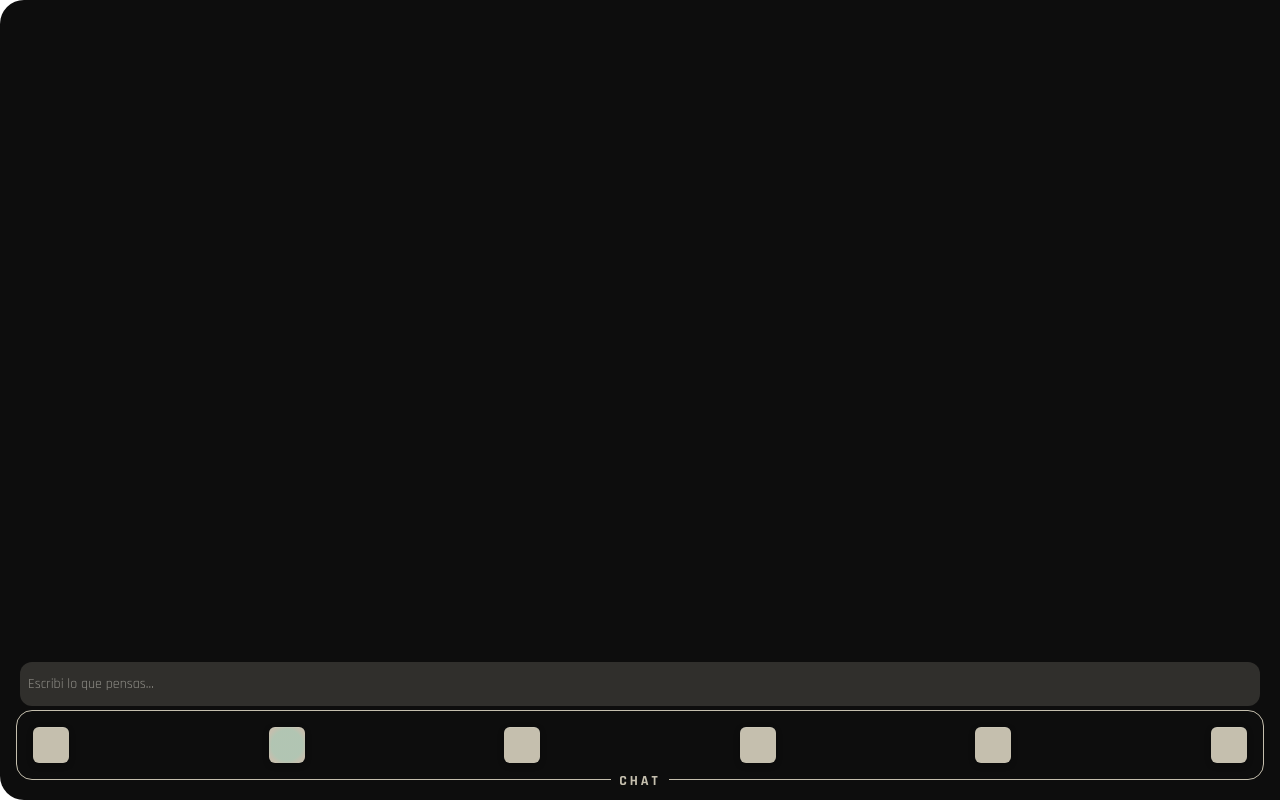
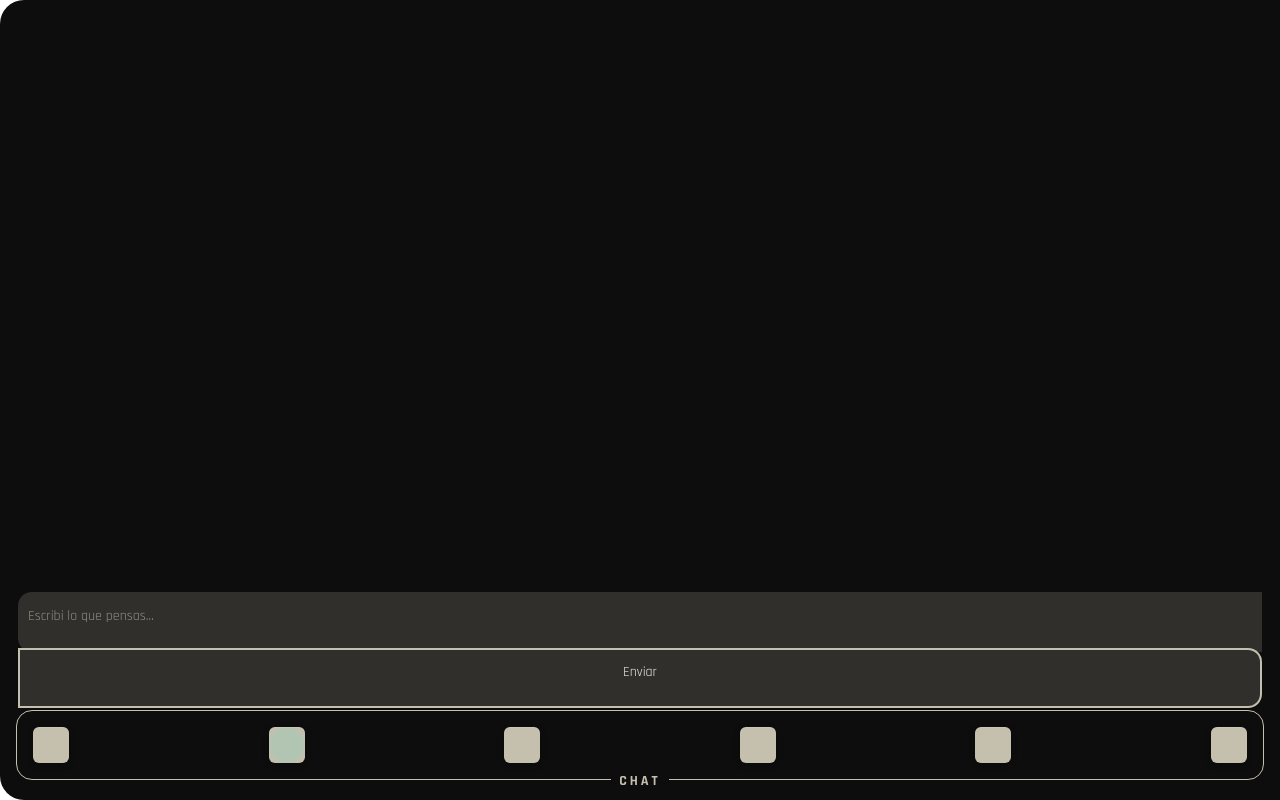
Before and after one commit to BNFLYD/WeztCode, a SvelteKit app in the folder frontend/: page / in a window 1280 px wide. Both pictures are taken after a click on the button 286 px from the left and 745 px from the top of the page. Built offline with nearby package versions, Linux system fonts and the light colour scheme; some icons are missing; a web font is replaced by a local one.

Commit message:
send button

```diff
--- a/frontend/src/routes/+page.svelte
+++ b/frontend/src/routes/+page.svelte
@@ -12,7 +12,7 @@
     { id: "git", icon: "mynaui:git-commit", label: "GIT" },
     { id: "view", icon: "streamline-plump:web", label: "VISUALIZAR" },
     { id: "term", icon: "devicon-plain:bash", label: "TERMINAL" },
-    { id: "settings", icon: "hugeicons:settings-03", label: "CONFIGURACION"},
+    { id: "settings", icon: "hugeicons:settings-03", label: "CONFIGURACION" },
   ];
 
   const files = [
@@ -51,7 +51,7 @@
 <!-- Sidebar -->
 <div class="h-[100vh] flex flex-col bg-back-deep rounded-l-3xl overflow-hidden">
   <!-- Content Area -->
-  <div class="flex-1 overflow-y-auto px-5 py-1">
+  <div class="flex-1 overflow-y-auto px-5">
     <!-- Explorer Section -->
     {#if activeSection === "explorer"}
       <div class="flex flex-col gap-1">
@@ -91,23 +91,28 @@
     {:else if activeSection === "chat"}
       <div class="flex flex-col h-full">
         <div class="flex-1 overflow-y-auto">
-
+          <!-- Chat messages would go here -->
         </div>
-        <div class="mt-auto pt-4">
-        <input
-          type="text"
-          placeholder="Escribi lo que pensas..."
-          class="w-full px-2 py-3 bg-back rounded-xl text-sm text-print-contrast placeholder:text-print-contrast/50 outline-none focus:ring-2 focus:ring-accent-detail/20"
-        />
-      </div>
+        <div class="flex flex-col">
+          <div class="mt-auto pt-4 py-1">
+            <input
+              type="text"
+              placeholder="Escribi lo que pensas..."
+              class="w-full px-2 pt-3 pb-6 bg-back rounded-l-xl text-sm text-print-contrast placeholder:text-print-contrast/50 outline-none ring-2 ring-back"
+            />
+            <button
+              class="w-full px-2 pt-3 pb-6 bg-back rounded-r-xl text-sm text-print-contrast placeholder:text-print-contrast/50 outline-none ring-2 ring-accent-detail"
+            >
+              Enviar
+            </button>
+          </div>
+        </div>
       </div>
 
       <!-- Git Section -->
     {:else if activeSection === "git"}
       <div class="space-y-4">
-        <div
-          class="bg-back rounded-xl p-4 flex flex-col gap-2"
-        >
+        <div class="bg-back rounded-xl p-4 flex flex-col gap-2">
           <p class="text-xs font-bold text-print uppercase tracking-wide">
             Cambios sin confirmar
           </p>
@@ -186,7 +191,10 @@
     <div class="flex w-full justify-between px-4 py-2">
       {#each sections as section}
         <button
-          class="isolate bg-accent-detail relative w-9 h-9 flex items-center justify-center rounded-md transition-all shadow-[inset_0_1px_0_rgba(255,255,255,0.10),0_2px_6px_rgba(0,0,0,0.25)] hover:shadow-[inset_0_1px_0_rgba(255,255,255,0.20),0_3px_8px_rgba(0,0,0,0.35)] active:shadow-[inset_0_4px_12px_rgba(0,0,0,0.55),inset_0_-1px_0_rgba(255,255,255,0.12)] hover:translate-y-[1px] active:translate-y-[3px] hover:bg-accent-detail/75 {activeSection === section.id ? 'btn-glow text-back' : 'text-back-deep'}"
+          class="isolate bg-accent-detail relative w-9 h-9 flex items-center justify-center rounded-md transition-all shadow-[inset_0_1px_0_rgba(255,255,255,0.10),0_2px_6px_rgba(0,0,0,0.25)] hover:shadow-[inset_0_1px_0_rgba(255,255,255,0.20),0_3px_8px_rgba(0,0,0,0.35)] active:shadow-[inset_0_4px_12px_rgba(0,0,0,0.55),inset_0_-1px_0_rgba(255,255,255,0.12)] hover:translate-y-[1px] active:translate-y-[3px] hover:bg-accent-detail/75 {activeSection ===
+          section.id
+            ? 'btn-glow text-back'
+            : 'text-back-deep'}"
           on:click={() => (activeSection = section.id)}
         >
           <Icon icon={section.icon} class="w-6 h-6" />
```
